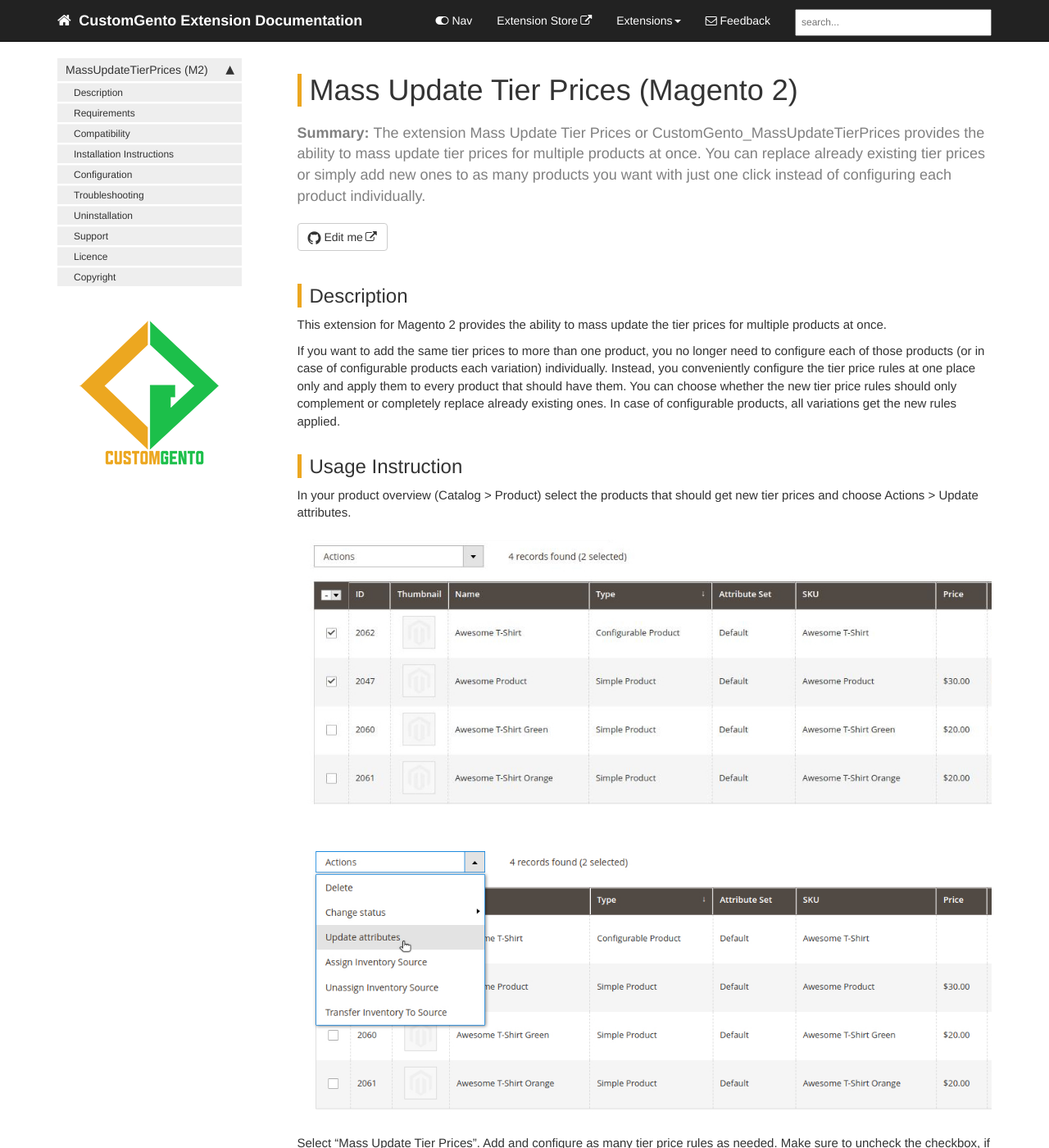
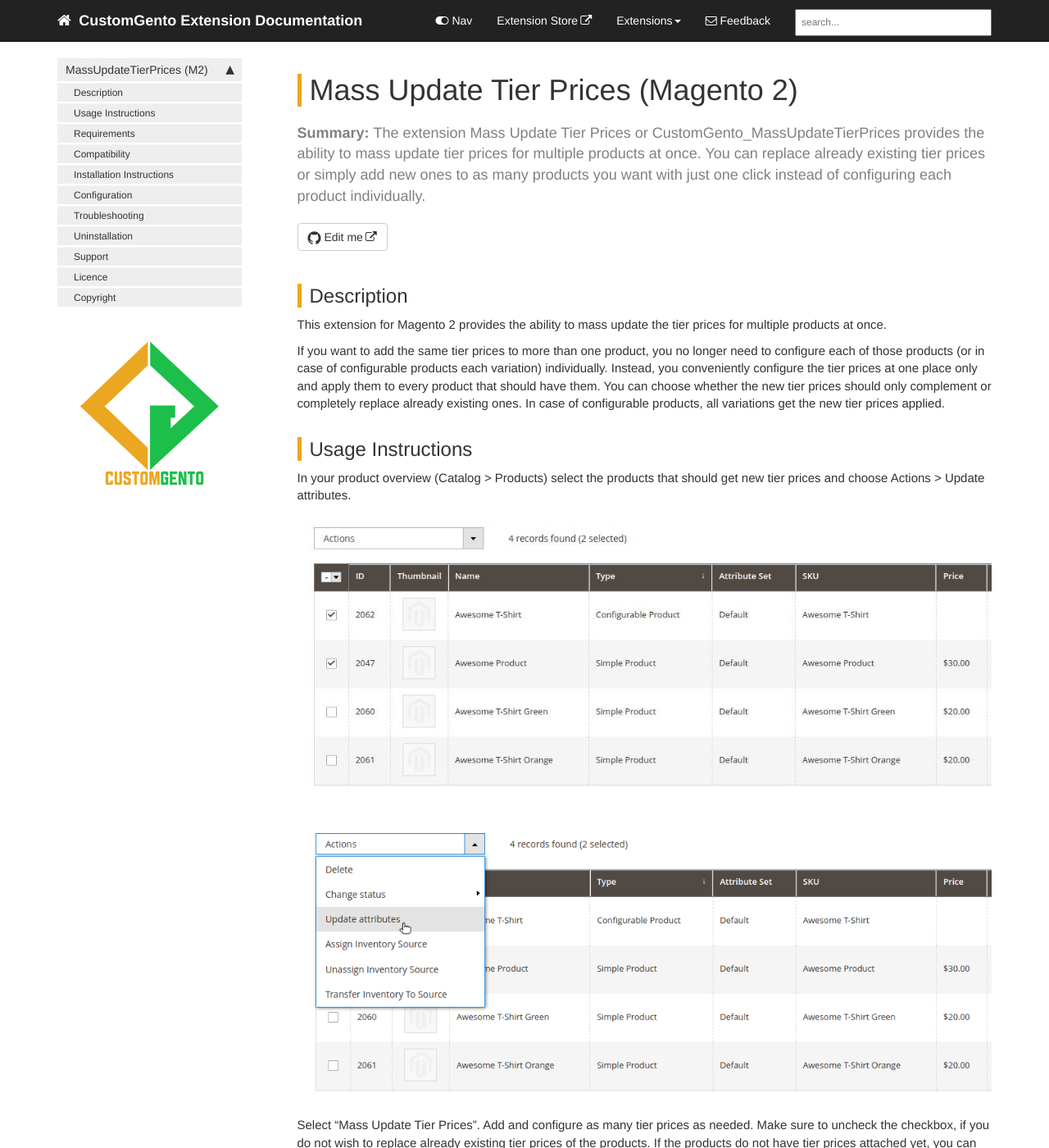
Before and after one commit to customgento/docs, a Jekyll site: the page built from pages/mass-update-tier-prices-m2.md, in a window 1280 px wide and 1400 px high. Shown: the whole window at 82% size. Built offline with Jekyll 4.4.1, drawn with Linux system fonts in a browser that asks for light colours; comment, search, counter and statistics services are not loaded; some of the changed text lies outside the part shown.

Commit message:
Include queue in usage instuctions

```diff
--- a/_data/sidebars/mutp_m2_sidebar.yml
+++ b/_data/sidebars/mutp_m2_sidebar.yml
@@ -10,6 +10,9 @@ entries:
     folderitems:
     - title: Description
       url: "#description"
+      output: web
+    - title: Usage Instructions
+      url: "#usage-instructions"
       output: web
     - title: Requirements
       url: "#requirements"
--- a/pages/mass-update-tier-prices-m2.md
+++ b/pages/mass-update-tier-prices-m2.md
@@ -9,22 +9,28 @@ toc: false
 ## Description
 This extension for Magento 2 provides the ability to mass update the tier prices for multiple products at once.
 
-If you want to add the same tier prices to more than one product, you no longer need to configure each of those products (or in case of configurable products each variation) individually. Instead, you conveniently configure the tier price rules at one place only and apply them to every product that should have them. You can choose whether the new tier price rules should only complement or completely replace already existing ones. In case of configurable products, all variations get the new rules applied.
+If you want to add the same tier prices to more than one product, you no longer need to configure each of those products (or in case of configurable products each variation) individually. Instead, you conveniently configure the tier prices at one place only and apply them to every product that should have them. You can choose whether the new tier prices should only complement or completely replace already existing ones. In case of configurable products, all variations get the new tier prices applied.
 
-## Usage Instruction
-In your product overview (Catalog > Product) select the products that should get new tier prices and choose Actions > Update attributes.
+## Usage Instructions
+In your product overview (Catalog > Products) select the products that should get new tier prices and choose Actions > Update attributes.
 
 ![Select Products]({{ "images/mass-update-tier-prices-m2/select-items.jpg" }} "Select Products")
 
 ![Choose Update Attributes]({{ "images/mass-update-tier-prices-m2/update-attribute.jpg" }} "Choose Update Attributes")
 
-Select "Mass Update Tier Prices". Add and configure as many tier price rules as needed. Make sure to uncheck the checkbox, if you do not wish to replace already existing tier price rules of the products. If the products do not have tier price rules attached yet, you can keep the checkbox checked. Hit "Save" when finished.
+Select "Mass Update Tier Prices". Add and configure as many tier prices as needed. Make sure to uncheck the checkbox, if you do not wish to replace already existing tier prices of the products. If the products do not have tier prices attached yet, you can keep the checkbox checked. Hit "Save" when finished.
 
 ![Mass Update Tier Prices Extension]({{ "images/mass-update-tier-prices-m2/configure-rules-form.jpg" }} "Mass Update Tier Prices Extension")
 
 ![Configure The Tier Price Rules]({{ "images/mass-update-tier-prices-m2/configure-rules.jpg" }} "Configure The Tier Price Rules")
 
-Go back to you product overview, open one of the altered products and navigate to Advanced Pricing. The tier price rules are applied now. If you chose a configurable product, the rules are automatically applied to all it's variations now.
+You will now be notified, that the tier price changes are scheduled for update and added to the queue. They get processed via the cronjob, which may take a few minutes, depending on your cronjob settings. You need to make sure, that your cronjob is running successfully (System > Tools > Cron Job Manager). You can check the status of the updates under System > Action Logs > Bulk Actions.
+
+![Queue Notification]({{ "images/mass-update-tier-prices-m2/queue.jpg" }} "Queue Notification")
+
+![Bulk Actions Log]({{ "images/mass-update-tier-prices-m2/bulk-actions-log.jpg" }} "Bulk Actions Log")
+
+After the updates have been processed, go back to your product overview, open one of the altered products and navigate to "Advanced Pricing". The tier prices are applied now. If you chose a configurable product, the tier prices are automatically applied to all it's variations now.
 
 ![Tier Prices Applied To Product]({{ "images/mass-update-tier-prices-m2/check-product.jpg" }} "Tier Prices Applied To Product")
 
```
Also changed, not shown: images/mass-update-tier-prices-m2/bulk-actions-log.jpg (added), images/mass-update-tier-prices-m2/queue.jpg (added).
